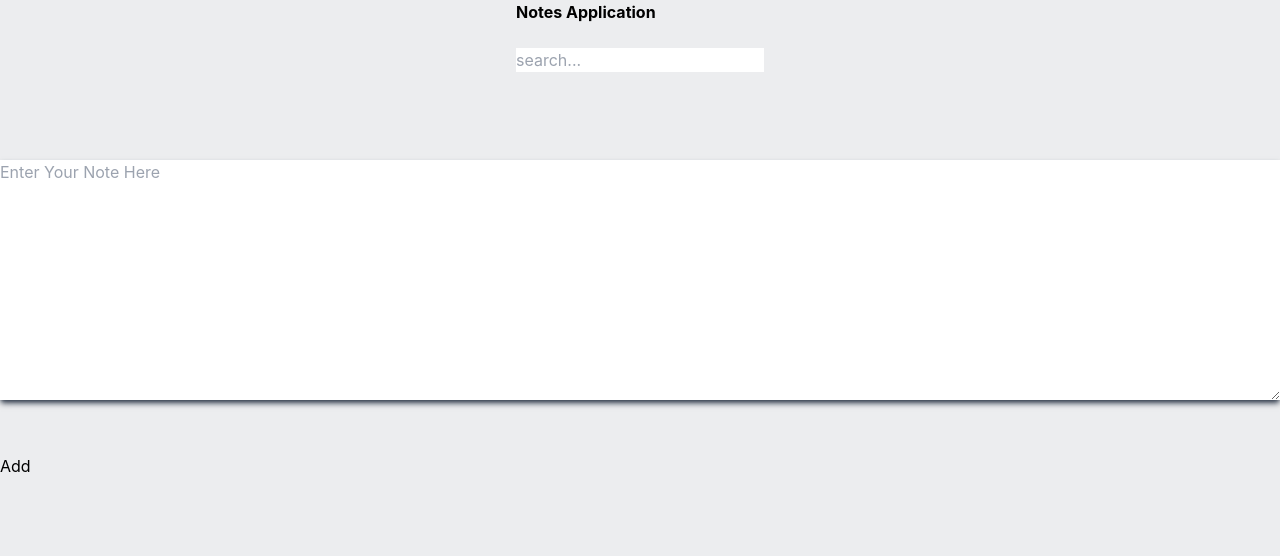
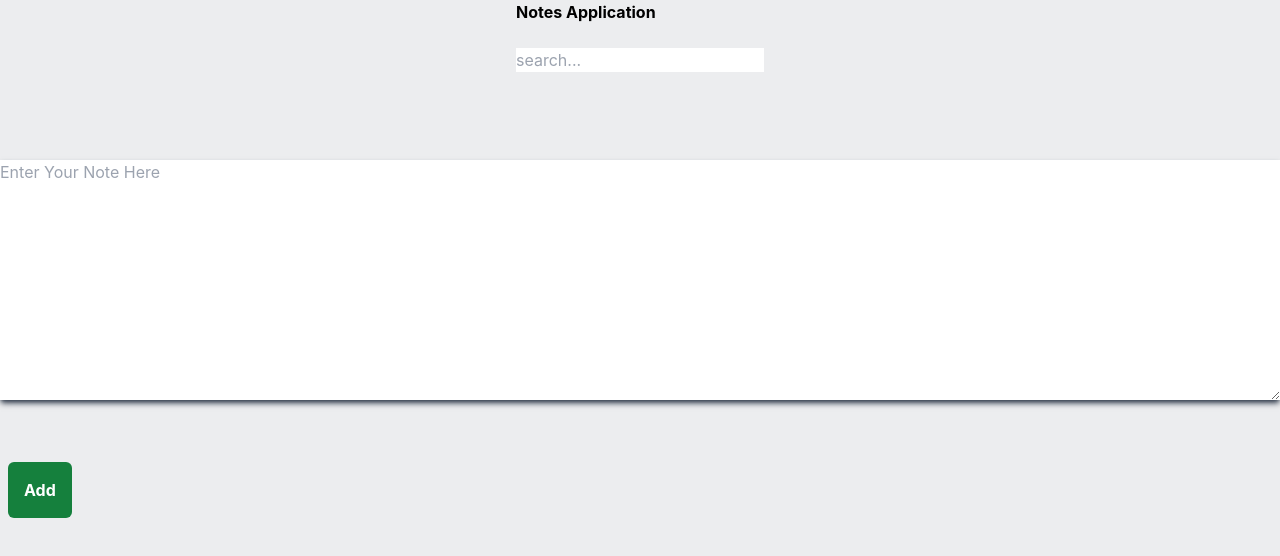
Before and after one commit to riazi-fsi/notebook, a React (Create React App) app: page / in a window 1280 px wide. Shown: the top 556 px of the page. Built offline with nearby package versions, Linux system fonts and the light colour scheme.

Commit message:
add Style

```diff
--- a/src/components/ColorButton.js
+++ b/src/components/ColorButton.js
@@ -9,8 +9,8 @@ function ColorButton({ bgColor, setBgColor }) {
     <div>
       {
         colors.map((color, index) => (
-          <button onClick={ handleClick} value={color} key={index}
-            className={` w-8 h-8 m-2  bg-${color}-600 ${color === bgColor ? "h-12" : null}`} />
+          <button onClick={handleClick} value={color} key={index}
+            className={` w-8 h-8 m-2  rounded-full bg-${color}-600 ${color === bgColor ? "h-12" : null}`} />
         ))
       }
     </div>
--- a/src/components/NoteInput.js
+++ b/src/components/NoteInput.js
@@ -27,7 +27,7 @@ function NoteInput() {
         onChange={e => setText(e.target.value)}
         placeholder='Enter Your Note Here' />
       <ColorButton setBgColor={setBgColor} bgColor={bgColor} />
-      <button onClick={addNewNote}>Add</button>
+      <button className='bg-green-700 m-2 p-4 font-bold text-white rounded-md ' onClick={addNewNote}>Add</button>
 
     </div>
   )
```
